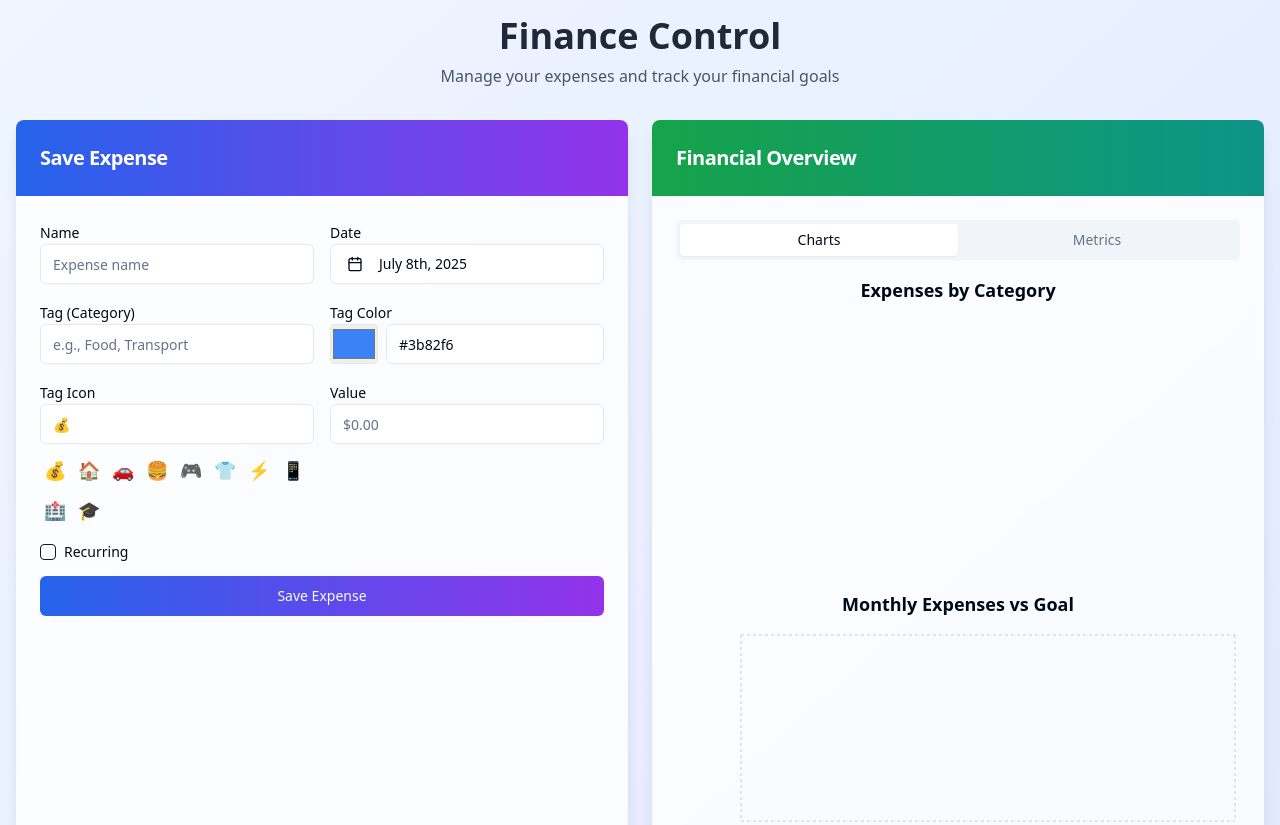
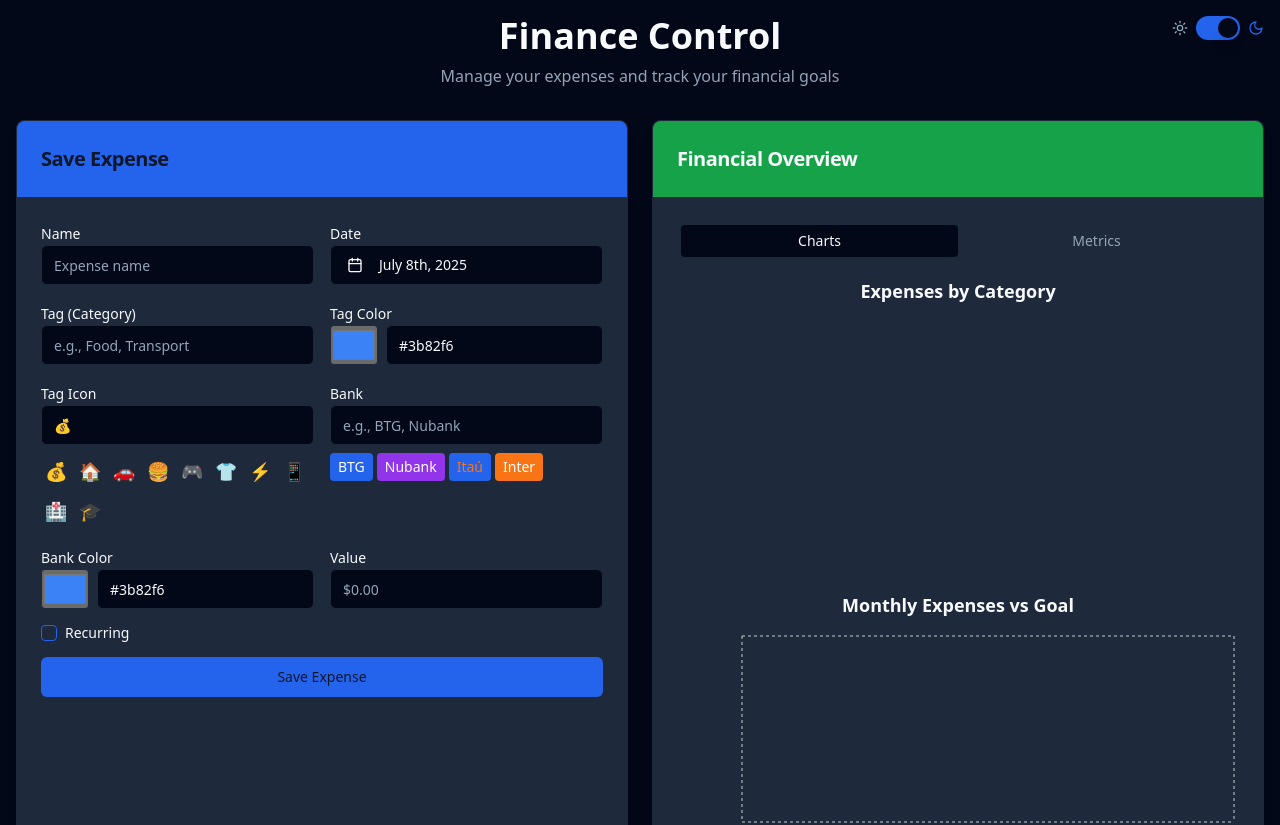
Before and after one commit to det3ch/track-tag-balance, a React (Vite) app: page / in a window 1280 px wide. Shown: the top 825 px of the page. Built offline with nearby package versions, Linux system fonts and the light colour scheme.

Commit message:
Add bank field and dark/light theme toggle
- Added a "Bank" field to the expense form with predefined bank options (BTG, Nubank, Itaú, Inter) styled as badges.
- Implemented a dark theme as the default, along with a light/dark mode toggle button using moon and sun icons.

```diff
--- a/package.json
+++ b/package.json
@@ -47,7 +47,7 @@
     "embla-carousel-react": "^8.3.0",
     "input-otp": "^1.2.4",
     "lucide-react": "^0.462.0",
-    "next-themes": "^0.3.0",
+    "next-themes": "^0.4.6",
     "react": "^18.3.1",
     "react-day-picker": "^8.10.1",
     "react-dom": "^18.3.1",
--- a/src/App.tsx
+++ b/src/App.tsx
@@ -3,6 +3,7 @@ import { Toaster as Sonner } from "@/components/ui/sonner";
 import { TooltipProvider } from "@/components/ui/tooltip";
 import { QueryClient, QueryClientProvider } from "@tanstack/react-query";
 import { BrowserRouter, Routes, Route } from "react-router-dom";
+import { ThemeProvider } from "next-themes";
 import Index from "./pages/Index";
 import NotFound from "./pages/NotFound";
 
@@ -10,6 +11,7 @@ const queryClient = new QueryClient();
 
 const App = () => (
   <QueryClientProvider client={queryClient}>
+    <ThemeProvider attribute="class" defaultTheme="dark" enableSystem={false}>
       <TooltipProvider>
         <Toaster />
         <Sonner />
@@ -21,6 +23,7 @@ const App = () => (
           </Routes>
         </BrowserRouter>
       </TooltipProvider>
+    </ThemeProvider>
   </QueryClientProvider>
 );
 
--- a/src/components/ExpenseForm.tsx
+++ b/src/components/ExpenseForm.tsx
@@ -14,6 +14,13 @@ interface ExpenseFormProps {
   onAddExpense: (expense: Omit<Expense, 'id' | 'createdAt'>) => void;
 }
 
+const bankPresets = [
+  { name: 'BTG', color: 'hsl(221, 83%, 53%)', textColor: 'white' },
+  { name: 'Nubank', color: 'hsl(271, 81%, 56%)', textColor: 'white' },
+  { name: 'Itaú', color: 'hsl(221, 83%, 53%)', textColor: 'hsl(25, 95%, 53%)' },
+  { name: 'Inter', color: 'hsl(25, 95%, 53%)', textColor: 'white' }
+];
+
 const ExpenseForm: React.FC<ExpenseFormProps> = ({ onAddExpense }) => {
   const [formData, setFormData] = useState({
     name: '',
@@ -21,6 +28,8 @@ const ExpenseForm: React.FC<ExpenseFormProps> = ({ onAddExpense }) => {
     tag: '',
     tagColor: '#3b82f6',
     tagIcon: '💰',
+    bank: '',
+    bankColor: '#3b82f6',
     value: '',
     recurring: false,
     installments: 1
@@ -36,6 +45,8 @@ const ExpenseForm: React.FC<ExpenseFormProps> = ({ onAddExpense }) => {
       tag: formData.tag,
       tagColor: formData.tagColor,
       tagIcon: formData.tagIcon,
+      bank: formData.bank,
+      bankColor: formData.bankColor,
       value: parseFloat(formData.value.replace(/[^0-9.-]+/g, '')),
       recurring: formData.recurring,
       installments: formData.installments
@@ -48,6 +59,8 @@ const ExpenseForm: React.FC<ExpenseFormProps> = ({ onAddExpense }) => {
       tag: '',
       tagColor: '#3b82f6',
       tagIcon: '💰',
+      bank: '',
+      bankColor: '#3b82f6',
       value: '',
       recurring: false,
       installments: 1
@@ -150,11 +163,61 @@ const ExpenseForm: React.FC<ExpenseFormProps> = ({ onAddExpense }) => {
                 key={icon}
                 type="button"
                 onClick={() => setFormData(prev => ({ ...prev, tagIcon: icon }))}
-                className="p-1 hover:bg-gray-200 rounded text-lg"
+                className="p-1 hover:bg-muted rounded text-lg"
               >
                 {icon}
               </button>
             ))}
+          </div>
+        </div>
+
+        <div>
+          <Label htmlFor="bank">Bank</Label>
+          <Input
+            id="bank"
+            value={formData.bank}
+            onChange={(e) => setFormData(prev => ({ ...prev, bank: e.target.value }))}
+            placeholder="e.g., BTG, Nubank"
+            required
+          />
+          <div className="flex flex-wrap gap-1 mt-2">
+            {bankPresets.map(bank => (
+              <button
+                key={bank.name}
+                type="button"
+                onClick={() => setFormData(prev => ({
+                  ...prev,
+                  bank: bank.name,
+                  bankColor: bank.color
+                }))}
+                style={{
+                  backgroundColor: bank.color,
+                  color: bank.textColor
+                }}
+                className="px-2 py-1 rounded text-sm font-medium"
+              >
+                {bank.name}
+              </button>
+            ))}
+          </div>
+        </div>
+
+        <div>
+          <Label htmlFor="bankColor">Bank Color</Label>
+          <div className="flex gap-2">
+            <input
+              type="color"
+              id="bankColor"
+              value={formData.bankColor}
+              onChange={(e) => setFormData(prev => ({ ...prev, bankColor: e.target.value }))}
+              className="w-12 h-10 rounded border"
+            />
+            <Input
+              value={formData.bankColor}
+              onChange={(e) => setFormData(prev => ({ ...prev, bankColor: e.target.value }))}
+              placeholder="#3b82f6"
+              className="flex-1"
+            />
           </div>
         </div>
 
@@ -193,7 +256,7 @@ const ExpenseForm: React.FC<ExpenseFormProps> = ({ onAddExpense }) => {
         )}
       </div>
 
-      <Button type="submit" className="w-full bg-gradient-to-r from-blue-600 to-purple-600 hover:from-blue-700 hover:to-purple-700">
+      <Button type="submit" className="w-full">
         Save Expense
       </Button>
     </form>
--- a/src/components/ExpenseList.tsx
+++ b/src/components/ExpenseList.tsx
@@ -56,7 +56,7 @@ const ExpenseList: React.FC<ExpenseListProps> = ({ expenses, onDeleteExpense })
 
   if (expenses.length === 0) {
     return (
-      <div className="text-center py-8 text-gray-500">
+      <div className="text-center py-8 text-muted-foreground">
         <p>No expenses recorded yet. Add your first expense above!</p>
       </div>
     );
@@ -64,7 +64,7 @@ const ExpenseList: React.FC<ExpenseListProps> = ({ expenses, onDeleteExpense })
 
   return (
     <div className="space-y-4">
-      <div className="text-sm text-gray-600 mb-4">
+      <div className="text-sm text-muted-foreground mb-4">
         Total: {expenses.length} expenses | Total Amount: ${expenses.reduce((sum, exp) => sum + exp.value, 0).toFixed(2)}
       </div>
 
@@ -73,7 +73,7 @@ const ExpenseList: React.FC<ExpenseListProps> = ({ expenses, onDeleteExpense })
           <TableHeader>
             <TableRow>
               <TableHead
-                className="cursor-pointer hover:bg-gray-50 select-none"
+                className="cursor-pointer hover:bg-muted select-none"
                 onClick={() => handleSort('name')}
               >
                 <div className="flex items-center gap-2">
@@ -82,7 +82,7 @@ const ExpenseList: React.FC<ExpenseListProps> = ({ expenses, onDeleteExpense })
                 </div>
               </TableHead>
               <TableHead
-                className="cursor-pointer hover:bg-gray-50 select-none"
+                className="cursor-pointer hover:bg-muted select-none"
                 onClick={() => handleSort('date')}
               >
                 <div className="flex items-center gap-2">
@@ -91,7 +91,7 @@ const ExpenseList: React.FC<ExpenseListProps> = ({ expenses, onDeleteExpense })
                 </div>
               </TableHead>
               <TableHead
-                className="cursor-pointer hover:bg-gray-50 select-none"
+                className="cursor-pointer hover:bg-muted select-none"
                 onClick={() => handleSort('tag')}
               >
                 <div className="flex items-center gap-2">
@@ -99,8 +99,9 @@ const ExpenseList: React.FC<ExpenseListProps> = ({ expenses, onDeleteExpense })
                   <SortIcon field="tag" />
                 </div>
               </TableHead>
+              <TableHead>Bank</TableHead>
               <TableHead
-                className="cursor-pointer hover:bg-gray-50 select-none text-right"
+                className="cursor-pointer hover:bg-muted select-none text-right"
                 onClick={() => handleSort('value')}
               >
                 <div className="flex items-center gap-2 justify-end">
@@ -114,7 +115,7 @@ const ExpenseList: React.FC<ExpenseListProps> = ({ expenses, onDeleteExpense })
           </TableHeader>
           <TableBody>
             {sortedExpenses.map((expense) => (
-              <TableRow key={expense.id} className="hover:bg-gray-50">
+              <TableRow key={expense.id} className="hover:bg-muted">
                 <TableCell className="font-medium">{expense.name}</TableCell>
                 <TableCell>{expense.date.toLocaleDateString()}</TableCell>
                 <TableCell>
@@ -129,14 +130,25 @@ const ExpenseList: React.FC<ExpenseListProps> = ({ expenses, onDeleteExpense })
                     {expense.tag}
                   </Badge>
                 </TableCell>
+                <TableCell>
+                  <Badge
+                    style={{
+                      backgroundColor: expense.bankColor,
+                      color: 'white'
+                    }}
+                    className="flex items-center gap-1 w-fit"
+                  >
+                    {expense.bank}
+                  </Badge>
+                </TableCell>
                 <TableCell className="text-right font-semibold">
                   ${expense.value.toFixed(2)}
                 </TableCell>
                 <TableCell>
-                  <div className="text-xs text-gray-500 space-y-1">
+                  <div className="text-xs text-muted-foreground space-y-1">
                     {expense.recurring && (
                       <div className="flex items-center gap-1">
-                        <span className="w-2 h-2 bg-blue-500 rounded-full"></span>
+                        <span className="w-2 h-2 bg-primary rounded-full"></span>
                         Recurring ({expense.installments}x)
                       </div>
                     )}
@@ -148,7 +160,7 @@ const ExpenseList: React.FC<ExpenseListProps> = ({ expenses, onDeleteExpense })
                     variant="outline"
                     size="sm"
                     onClick={() => onDeleteExpense(expense.id)}
-                    className="text-red-600 hover:text-red-700 hover:bg-red-50"
+                    className="text-destructive hover:text-destructive-foreground hover:bg-destructive"
                   >
                     <Trash2 className="h-4 w-4" />
                   </Button>
--- /dev/null
+++ b/src/components/ThemeToggle.tsx
@@ -0,0 +1,27 @@
+import React from 'react';
+import { useTheme } from 'next-themes';
+import { Switch } from '@/components/ui/switch';
+import { Moon, Sun } from 'lucide-react';
+
+const ThemeToggle = () => {
+  const { theme, setTheme } = useTheme();
+  const isDark = theme === 'dark';
+
+  const toggleTheme = () => {
+    setTheme(isDark ? 'light' : 'dark');
+  };
+
+  return (
+    <div className="fixed top-4 right-4 z-50 flex items-center gap-2">
+      <Sun className={`h-4 w-4 ${isDark ? 'text-muted-foreground' : 'text-primary'}`} />
+      <Switch
+        checked={isDark}
+        onCheckedChange={toggleTheme}
+        className="relative"
+      />
+      <Moon className={`h-4 w-4 ${isDark ? 'text-primary' : 'text-muted-foreground'}`} />
+    </div>
+  );
+};
+
+export default ThemeToggle;
--- a/src/index.css
+++ b/src/index.css
@@ -15,17 +15,17 @@
     --popover: 0 0% 100%;
     --popover-foreground: 222.2 84% 4.9%;
 
-    --primary: 222.2 47.4% 11.2%;
+    --primary: 221 83% 53%;
     --primary-foreground: 210 40% 98%;
 
-    --secondary: 210 40% 96.1%;
-    --secondary-foreground: 222.2 47.4% 11.2%;
+    --secondary: 142 76% 36%;
+    --secondary-foreground: 210 40% 98%;
 
     --muted: 210 40% 96.1%;
     --muted-foreground: 215.4 16.3% 46.9%;
 
-    --accent: 210 40% 96.1%;
-    --accent-foreground: 222.2 47.4% 11.2%;
+    --accent: 271 81% 56%;
+    --accent-foreground: 210 40% 98%;
 
     --destructive: 0 84.2% 60.2%;
     --destructive-foreground: 210 40% 98%;
@@ -37,42 +37,41 @@
     --radius: 0.5rem;
 
     --sidebar-background: 0 0% 98%;
+    --sidebar-foreground: 240 5.3% 26.1%;
+    --sidebar-primary: 240 5.9% 10%;
+    --sidebar-primary-foreground: 0 0% 98%;
+    --sidebar-accent: 240 4.8% 95.9%;
+    --sidebar-accent-foreground: 240 5.9% 10%;
+    --sidebar-border: 220 13% 91%;
+    --sidebar-ring: 217.2 91.2% 59.8%;
 
-    --sidebar-foreground: 240 5.3% 26.1%;
-
-    --sidebar-primary: 240 5.9% 10%;
-
-    --sidebar-primary-foreground: 0 0% 98%;
-
-    --sidebar-accent: 240 4.8% 95.9%;
-
-    --sidebar-accent-foreground: 240 5.9% 10%;
-
-    --sidebar-border: 220 13% 91%;
-
-    --sidebar-ring: 217.2 91.2% 59.8%;
+    /* Bank presets */
+    --bank-btg: 221 83% 53%;
+    --bank-nubank: 271 81% 56%;
+    --bank-itau: 221 83% 53%;
+    --bank-inter: 25 95% 53%;
   }
 
   .dark {
     --background: 222.2 84% 4.9%;
     --foreground: 210 40% 98%;
 
-    --card: 222.2 84% 4.9%;
+    --card: 217.2 32.6% 17.5%;
     --card-foreground: 210 40% 98%;
 
     --popover: 222.2 84% 4.9%;
     --popover-foreground: 210 40% 98%;
 
-    --primary: 210 40% 98%;
+    --primary: 221 83% 53%;
     --primary-foreground: 222.2 47.4% 11.2%;
 
-    --secondary: 217.2 32.6% 17.5%;
+    --secondary: 142 76% 36%;
     --secondary-foreground: 210 40% 98%;
 
     --muted: 217.2 32.6% 17.5%;
     --muted-foreground: 215 20.2% 65.1%;
 
-    --accent: 217.2 32.6% 17.5%;
+    --accent: 271 81% 56%;
     --accent-foreground: 210 40% 98%;
 
     --destructive: 0 62.8% 30.6%;
@@ -81,6 +80,7 @@
     --border: 217.2 32.6% 17.5%;
     --input: 217.2 32.6% 17.5%;
     --ring: 212.7 26.8% 83.9%;
+
     --sidebar-background: 240 5.9% 10%;
     --sidebar-foreground: 240 4.8% 95.9%;
     --sidebar-primary: 224.3 76.3% 48%;
@@ -89,6 +89,12 @@
     --sidebar-accent-foreground: 240 4.8% 95.9%;
     --sidebar-border: 240 3.7% 15.9%;
     --sidebar-ring: 217.2 91.2% 59.8%;
+
+    /* Bank presets for dark mode */
+    --bank-btg: 221 83% 53%;
+    --bank-nubank: 271 81% 56%;
+    --bank-itau: 221 83% 53%;
+    --bank-inter: 25 95% 53%;
   }
 }
 
--- a/src/pages/Index.tsx
+++ b/src/pages/Index.tsx
@@ -6,6 +6,7 @@ import ExpenseForm from '@/components/ExpenseForm';
 import ExpenseCharts from '@/components/ExpenseCharts';
 import ExpenseMetrics from '@/components/ExpenseMetrics';
 import ExpenseList from '@/components/ExpenseList';
+import ThemeToggle from '@/components/ThemeToggle';
 
 export interface Expense {
   id: string;
@@ -14,6 +15,8 @@ export interface Expense {
   tag: string;
   tagColor: string;
   tagIcon: string;
+  bank: string;
+  bankColor: string;
   value: number;
   recurring: boolean;
   installments: number;
@@ -83,18 +86,19 @@ const Index = () => {
   }, [expenses]);
 
   return (
-    <div className="min-h-screen bg-gradient-to-br from-blue-50 to-indigo-100 p-4">
+    <div className="min-h-screen bg-background p-4">
+      <ThemeToggle />
       <div className="max-w-7xl mx-auto space-y-6">
         <div className="text-center mb-8">
-          <h1 className="text-4xl font-bold text-gray-800 mb-2">Finance Control</h1>
-          <p className="text-gray-600">Manage your expenses and track your financial goals</p>
+          <h1 className="text-4xl font-bold text-foreground mb-2">Finance Control</h1>
+          <p className="text-muted-foreground">Manage your expenses and track your financial goals</p>
         </div>
 
         {/* Top Section - Form and Charts */}
         <div className="grid grid-cols-1 lg:grid-cols-2 gap-6">
           {/* Left Block - Expense Form */}
-          <Card className="shadow-lg border-0 bg-white/80 backdrop-blur-sm">
-            <CardHeader className="bg-gradient-to-r from-blue-600 to-purple-600 text-white rounded-t-lg">
+          <Card className="shadow-lg border bg-card">
+            <CardHeader className="bg-primary text-primary-foreground rounded-t-lg">
               <CardTitle className="text-xl font-semibold">Save Expense</CardTitle>
             </CardHeader>
             <CardContent className="p-6">
@@ -103,8 +107,8 @@ const Index = () => {
           </Card>
 
           {/* Right Block - Charts and Metrics */}
-          <Card className="shadow-lg border-0 bg-white/80 backdrop-blur-sm">
-            <CardHeader className="bg-gradient-to-r from-green-600 to-teal-600 text-white rounded-t-lg">
+          <Card className="shadow-lg border bg-card">
+            <CardHeader className="bg-secondary text-secondary-foreground rounded-t-lg">
               <CardTitle className="text-xl font-semibold">Financial Overview</CardTitle>
             </CardHeader>
             <CardContent className="p-6">
@@ -135,8 +139,8 @@ const Index = () => {
         </div>
 
         {/* Bottom Section - Expense List */}
-        <Card className="shadow-lg border-0 bg-white/80 backdrop-blur-sm">
-          <CardHeader className="bg-gradient-to-r from-purple-600 to-pink-600 text-white rounded-t-lg">
+        <Card className="shadow-lg border bg-card">
+          <CardHeader className="bg-accent text-accent-foreground rounded-t-lg">
             <CardTitle className="text-xl font-semibold">Expense Records</CardTitle>
           </CardHeader>
           <CardContent className="p-6">
```
Also changed, not shown: 1 other file (tests, documents, lock files or other folders). Lines whose indentation alone changed are shown as unchanged.
